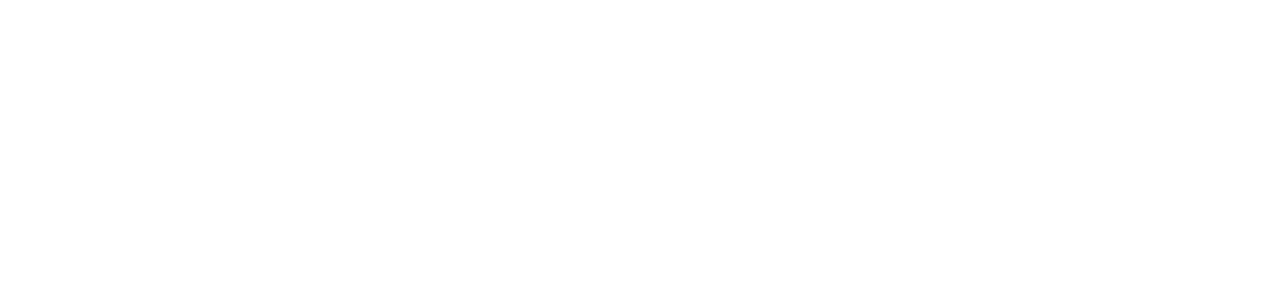
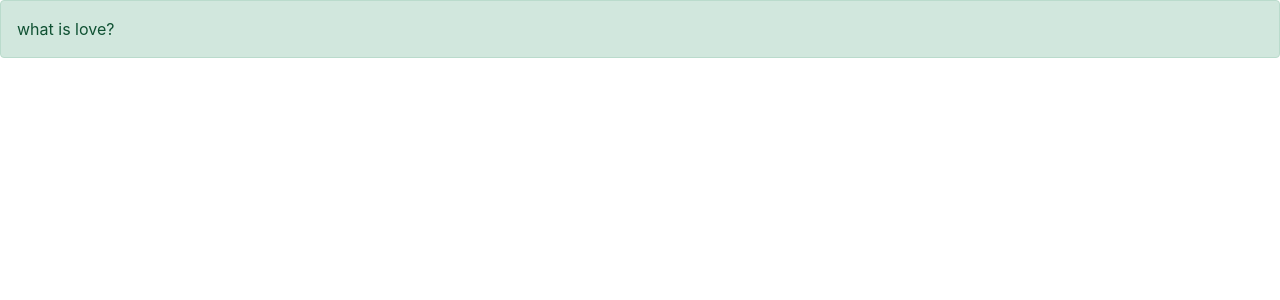
Before and after one commit to Ok-Trygub/react_practice, a React (Create React App) app: page / in a window 1280 px wide. Shown: the top 300 px of the page. Built offline with nearby package versions, Linux system fonts and the light colour scheme.

Commit message:
add Alert.jsx

```diff
--- a/package.json
+++ b/package.json
@@ -6,6 +6,7 @@
     "@testing-library/jest-dom": "^5.16.4",
     "@testing-library/react": "^13.3.0",
     "@testing-library/user-event": "^13.5.0",
+    "classnames": "^2.3.1",
     "react": "^18.1.0",
     "react-dom": "^18.1.0",
     "react-scripts": "5.0.1",
--- a/public/index.html
+++ b/public/index.html
@@ -10,7 +10,7 @@
       content="Web site created using create-react-app"
     />
     <link rel="apple-touch-icon" href="%PUBLIC_URL%/logo192.png" />
-
+    <link href="https://cdn.jsdelivr.net/npm/bootstrap@5.1.3/dist/css/bootstrap.min.css" rel="stylesheet" integrity="sha384-1BmE4kWBq78iYhFldvKuhfTAU6auU8tT94WrHftjDbrCEXSU1oBoqyl2QvZ6jIW3" crossorigin="anonymous">
     <link rel="manifest" href="%PUBLIC_URL%/manifest.json" />
     <title>React App</title>
   </head>
--- a/src/App.js
+++ b/src/App.js
@@ -1,9 +1,9 @@
-import Progress from "./components/Progress";
+import Alert from './components/Alert';
 
 function App() {
     return (
         <div className="App">
-            <Progress percentage={40}/>
+            <Alert type="success" text="what is love?"/>
         </div>
     );
 }
--- /dev/null
+++ b/src/components/Alert.jsx
@@ -0,0 +1,24 @@
+import React from 'react';
+import cn from 'classnames';
+
+class Alert extends React.Component {
+    render() {
+        const btnStyles = ['primary', 'secondary', 'success', 'danger', 'warning', 'info', 'light', 'dark'];
+        const {type, text} = this.props;
+
+        let btnClass = 'alert';
+        if (btnStyles.includes(type)) {
+            btnClass = cn('alert', {
+                [`alert-${type}`]: true,
+            });
+        }
+
+        return (
+            <div className={btnClass} role="alert">
+                {text}
+            </div>
+        )
+    }
+}
+
+export default Alert;
--- a/src/components/Progress.jsx
+++ /dev/null
@@ -1,26 +0,0 @@
-import React from "react";
-
-class Progress extends React.Component {
-
-    render() {
-
-        const {percentage} = this.props
-        const styleObj = {
-            progressWrapper: {
-                width: '400px'
-            },
-            progressBar: {
-                width: percentage + '%',
-            }
-        }
-        return (
-            <div className="progress" style={styleObj.progressWrapper}>
-                <div className="progress-bar progress-bar-striped bg-warning" role="progressbar"
-                     style={styleObj.progressBar}
-                     aria-valuenow={percentage} aria-valuemin="0" aria-valuemax="100"></div>
-            </div>
-        );
-    }
-}
-
-export default Progress;
```
Also changed, not shown: 2 other files (tests, documents, lock files or other folders).
